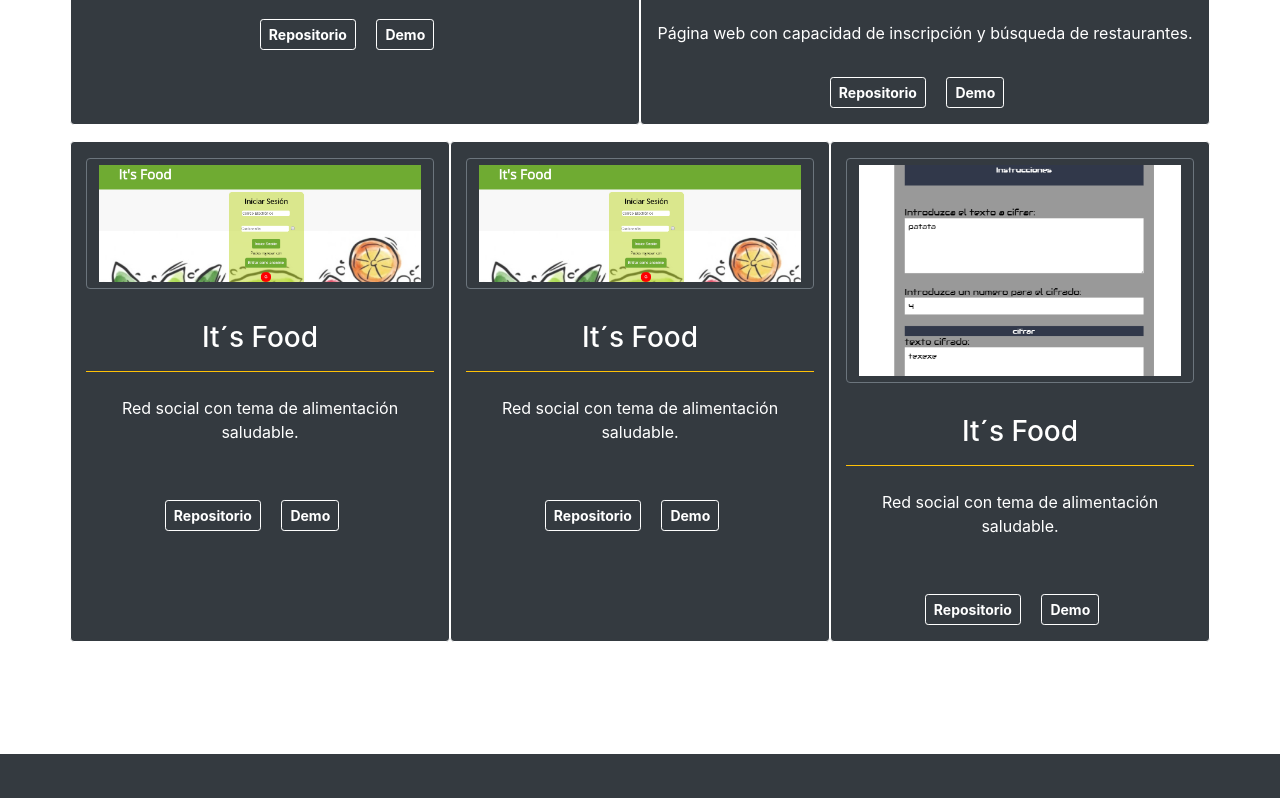
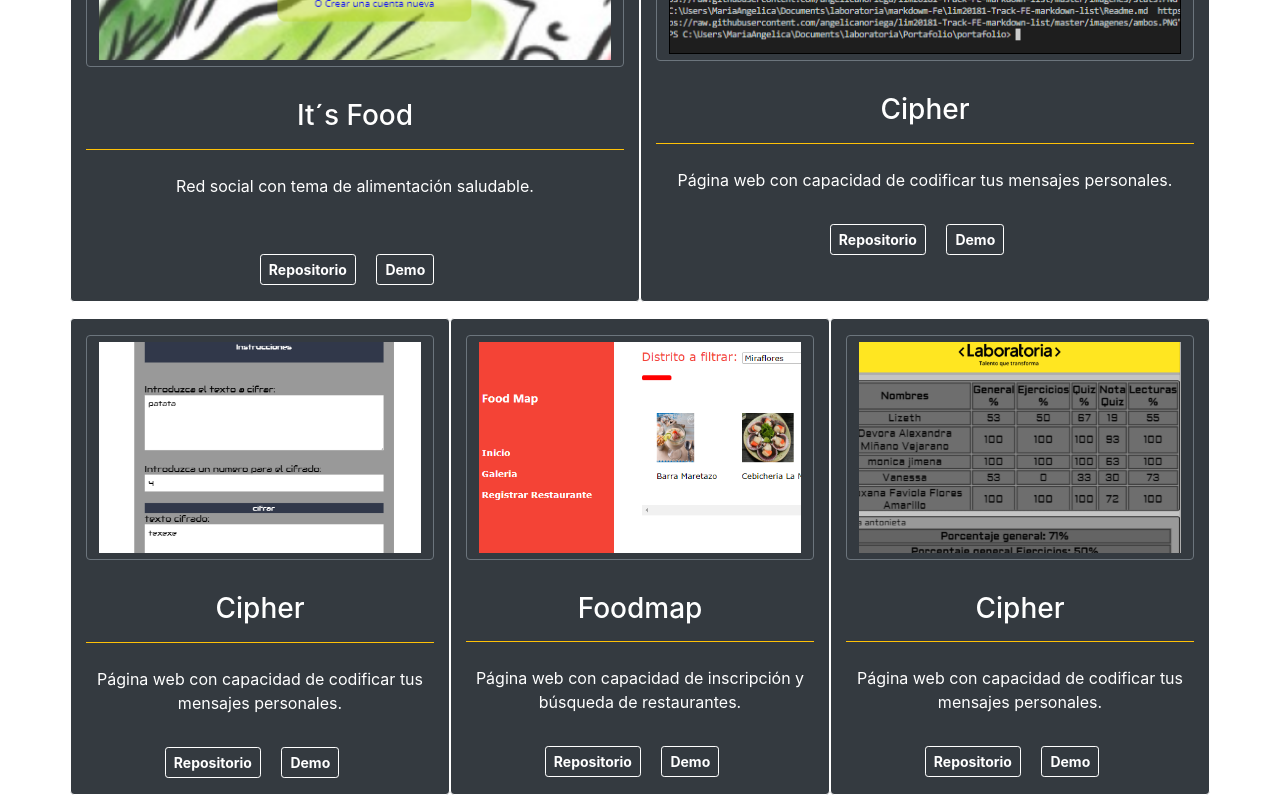
Before and after one commit to angelicanoriega/portafolio, a plain HTML site: page src/index.html in a window 1280 px wide. Shown: the part 1880-2678 px from the top of the page. Drawn offline with nearby package versions, Linux system fonts and the light colour scheme.

Commit message:
subiendo imagenes

```diff
--- a/src/index.html
+++ b/src/index.html
@@ -117,14 +117,38 @@
         </div>
     </div>
 </div>
-<div class="container text-center text-white pt-5">
+<div id="img" class="container text-center text-white pt-5">
     <!-- Grid row -->
     <div class="row pb-5 mb-5 pt-3">
         <!-- Grid column -->
         <div class="col-md-6 mt-md-0 mt-3 mb-3 bg-dark border border-white rounded">
             <!-- Content -->
+            <a href="#modal-3" data-toggle="modal">
+                <img src="https://raw.githubusercontent.com/angelicanoriega/portafolio/master/imagenes/RS.PNG"
+                    class="img-fluid btn btn-outline-secondary mt-3 " alt="itfood" data-target="#modal-3">
+            </a>
+            <h3 class="mt-3 pt-3 pb-3 border border-warning    border-left-0 border-top-0 border-right-0">It´s Food</h3>
+            <p class="pt-3 pb-4">Red social con tema de alimentación saludable.</p>
+            <a href="https://angelicanoriega.github.io/lim-2018-05-bc-core-pm-socialnetwork" target="_blank" class="text-white border border-white btn btn-outline-warning btn-sm mr-3 mt-3 mb-3 font-weight-bold">Repositorio</a>
+            <a href="https://angelicanoriega.github.io/lim-2018-05-bc-core-pm-socialnetwork/src/" target="_blank" class="text-white border border-white btn btn-outline-warning btn-sm mr-3 mt-3 mb-3 font-weight-bold">Demo</a>
+        </div>
+        <!-- Grid column -->
+        <div class="col-md-6 mt-md-0 mt-3 mb-3 bg-dark border border-white rounded">
+            <!-- Content -->
             <a href="#modal-1" data-toggle="modal">
-                <img src="https://raw.githubusercontent.com/angelicanoriega/portafolio/master/imagenes/cifher.PNG"
+                <img src="https://raw.githubusercontent.com/angelicanoriega/portafolio/master/imagenes/MarkD.PNG"
+                    class="img-fluid  mt-3  btn btn-outline-secondary " data-target="#modal-1" alt="Cipher"></a>
+
+            <h3 class="mt-3 pt-3 pb-3  border border-warning     border-left-0 border-top-0 border-right-0">Cipher</h3>
+            <p class="pt-3">Página web con capacidad de codificar tus mensajes personales.</p>
+            <a href="https://github.com/angelicanoriega/lim-2018-05-bc-core-pm-cipher" target="_blank" class="text-white border border-white btn btn-outline-warning btn-sm mr-3 mt-3 mb-3 font-weight-bold">Repositorio</a>
+            <a href="https://angelicanoriega.github.io/lim-2018-05-bc-core-pm-cipher/src/" target="_blank" class="text-white border border-white btn btn-outline-warning btn-sm mr-3 mt-3 mb-3 font-weight-bold">Demo</a>
+        </div>
+        <!-- Grid column -->
+        <div class="col-md-4 mt-md-0 mt-3 mb-3 bg-dark border border-white rounded">
+            <!-- Content -->
+            <a href="#modal-1" data-toggle="modal">
+                <img src="https://raw.githubusercontent.com/angelicanoriega/portafolio/master/imagenes/CF.PNG"
                     class="img-fluid  mt-3  btn btn-outline-secondary " data-target="#modal-1" alt="Cipher"></a>
 
             <h3 class="mt-3 pt-3 pb-3  border border-warning     border-left-0 border-top-0 border-right-0">Cipher</h3>
@@ -134,10 +158,10 @@
 
         </div>
         <!-- Grid column -->
-        <div class="col-md-6 mt-md-0 mt-3 mb-3 bg-dark border border-white rounded">
+        <div class="col-md-4 mt-md-0 mt-3 mb-3 bg-dark border border-white rounded">
             <!-- Content -->
             <a href="#modal-2" data-toggle="modal">
-                <img src="https://raw.githubusercontent.com/angelicanoriega/portafolio/master/imagenes/foodmap.PNG"
+                <img src="https://raw.githubusercontent.com/angelicanoriega/portafolio/master/imagenes/FP.PNG"
                     class="img-fluid  btn btn-outline-secondary mt-3 " alt="Foodmap" data-target="#modal-2">
             </a>
             <h3 class="mt-3 pt-3 pb-3 border border-warning     border-left-0 border-top-0 border-right-0">Foodmap</h3>
@@ -149,37 +173,15 @@
         <!-- Grid column -->
         <div class="col-md-4 mt-md-0 mt-3 mb-3 bg-dark border border-white rounded">
             <!-- Content -->
-            <a href="#modal-3" data-toggle="modal">
-                <img src="https://raw.githubusercontent.com/angelicanoriega/portafolio/master/imagenes/redSocial.PNG"
-                    class="img-fluid btn btn-outline-secondary mt-3 " alt="itfood" data-target="#modal-3">
-            </a>
-            <h3 class="mt-3 pt-3 pb-3 border border-warning    border-left-0 border-top-0 border-right-0">It´s Food</h3>
-            <p class="pt-3 pb-4">Red social con tema de alimentación saludable.</p>
-            <a href="https://angelicanoriega.github.io/lim-2018-05-bc-core-pm-socialnetwork" target="_blank" class="text-white border border-white btn btn-outline-warning btn-sm mr-3 mt-3 mb-3 font-weight-bold">Repositorio</a>
-            <a href="https://angelicanoriega.github.io/lim-2018-05-bc-core-pm-socialnetwork/src/" target="_blank" class="text-white border border-white btn btn-outline-warning btn-sm mr-3 mt-3 mb-3 font-weight-bold">Demo</a>
-        </div>
-        <!-- Grid column -->
-        <div class="col-md-4 mt-md-0 mt-3 mb-3 bg-dark border border-white rounded">
-            <!-- Content -->
-            <a href="#modal-3" data-toggle="modal">
-                <img src="https://raw.githubusercontent.com/angelicanoriega/portafolio/master/imagenes/redSocial.PNG"
-                    class="img-fluid btn btn-outline-secondary mt-3 " alt="itfood" data-target="#modal-3">
-            </a>
-            <h3 class="mt-3 pt-3 pb-3 border border-warning    border-left-0 border-top-0 border-right-0">It´s Food</h3>
-            <p class="pt-3 pb-4">Red social con tema de alimentación saludable.</p>
-            <a href="https://angelicanoriega.github.io/lim-2018-05-bc-core-pm-socialnetwork" target="_blank" class="text-white border border-white btn btn-outline-warning btn-sm mr-3 mt-3 mb-3 font-weight-bold">Repositorio</a>
-            <a href="https://angelicanoriega.github.io/lim-2018-05-bc-core-pm-socialnetwork/src/" target="_blank" class="text-white border border-white btn btn-outline-warning btn-sm mr-3 mt-3 mb-3 font-weight-bold">Demo</a>
-        </div>
-        <div class="col-md-4 mt-md-0 mt-3 mb-3 bg-dark border border-white rounded">
-            <!-- Content -->
-            <a href="#modal-3" data-toggle="modal">
-                <img src="/imagenes/CF.PNG"
-                    class="img-fluid btn btn-outline-secondary mt-3 " alt="itfood" data-target="#modal-3">
-            </a>
-            <h3 class="mt-3 pt-3 pb-3 border border-warning    border-left-0 border-top-0 border-right-0">It´s Food</h3>
-            <p class="pt-3 pb-4">Red social con tema de alimentación saludable.</p>
-            <a href="https://angelicanoriega.github.io/lim-2018-05-bc-core-pm-socialnetwork" target="_blank" class="text-white border border-white btn btn-outline-warning btn-sm mr-3 mt-3 mb-3 font-weight-bold">Repositorio</a>
-            <a href="https://angelicanoriega.github.io/lim-2018-05-bc-core-pm-socialnetwork/src/" target="_blank" class="text-white border border-white btn btn-outline-warning btn-sm mr-3 mt-3 mb-3 font-weight-bold">Demo</a>
+            <a href="#modal-1" data-toggle="modal">
+                <img src="https://raw.githubusercontent.com/angelicanoriega/portafolio/master/imagenes/Datada.PNG"
+                    class="img-fluid  mt-3  btn btn-outline-secondary " data-target="#modal-1" alt="Cipher"></a>
+
+            <h3 class="mt-3 pt-3 pb-3  border border-warning     border-left-0 border-top-0 border-right-0">Cipher</h3>
+            <p class="pt-3">Página web con capacidad de codificar tus mensajes personales.</p>
+            <a href="https://github.com/angelicanoriega/lim-2018-05-bc-core-pm-cipher" target="_blank" class="text-white border border-white btn btn-outline-warning btn-sm mr-3 mt-3 mb-3 font-weight-bold">Repositorio</a>
+            <a href="https://angelicanoriega.github.io/lim-2018-05-bc-core-pm-cipher/src/" target="_blank" class="text-white border border-white btn btn-outline-warning btn-sm mr-3 mt-3 mb-3 font-weight-bold">Demo</a>
+
         </div>
     </div>
 </div>
@@ -236,7 +238,7 @@
             <div class="modal-footer">
                 <a href="https://github.com/angelicanoriega/lim-2018-01-foodmap" target="_blank" class=" border border-white btn btn-outline-danger btn-sm mr-3 mt-3 mb-3 font-weight-bold">Repositorio</a>
                 <a href="https://angelicanoriega.github.io/lim-2018-01-foodmap/src/inicio-splash.html" target="_blank"
-                class=" border border-white btn btn-outline-danger btn-sm mr-3 mt-3 mb-3 font-weight-bold">Demo</a>
+                    class=" border border-white btn btn-outline-danger btn-sm mr-3 mt-3 mb-3 font-weight-bold">Demo</a>
             </div>
         </div>
     </div>
@@ -263,9 +265,9 @@
                 <span class="badge text-white  badge-warning text-uppercase">Firebase</span>
             </div>
             <div class="modal-footer">
-                <a href="https://angelicanoriega.github.io/lim-2018-05-bc-core-pm-socialnetwork" target="_blank"
-                    class=" border border-white btn btn-outline-danger btn-sm mr-3 mt-3 mb-3 font-weight-bold">Repositorio</a>
-                <a href="https://angelicanoriega.github.io/lim-2018-05-bc-core-pm-socialnetwork/src/" target="_blank" class=" border border-white btn btn-outline-danger btn-sm mr-3 mt-3 mb-3 font-weight-bold">Demo</a>
+                <a href="https://angelicanoriega.github.io/lim-2018-05-bc-core-pm-socialnetwork" target="_blank" class=" border border-white btn btn-outline-danger btn-sm mr-3 mt-3 mb-3 font-weight-bold">Repositorio</a>
+                <a href="https://angelicanoriega.github.io/lim-2018-05-bc-core-pm-socialnetwork/src/" target="_blank"
+                    class=" border border-white btn btn-outline-danger btn-sm mr-3 mt-3 mb-3 font-weight-bold">Demo</a>
             </div>
         </div>
     </div>
--- a/src/style.css
+++ b/src/style.css
@@ -15,7 +15,9 @@
     min-width:88px;
     border-radius: 50%;
 }
-
+/* #img .row div a img{
+    height: 50vh;
+}  */
 
 #icon .row div:hover a {
 background:white;
```
